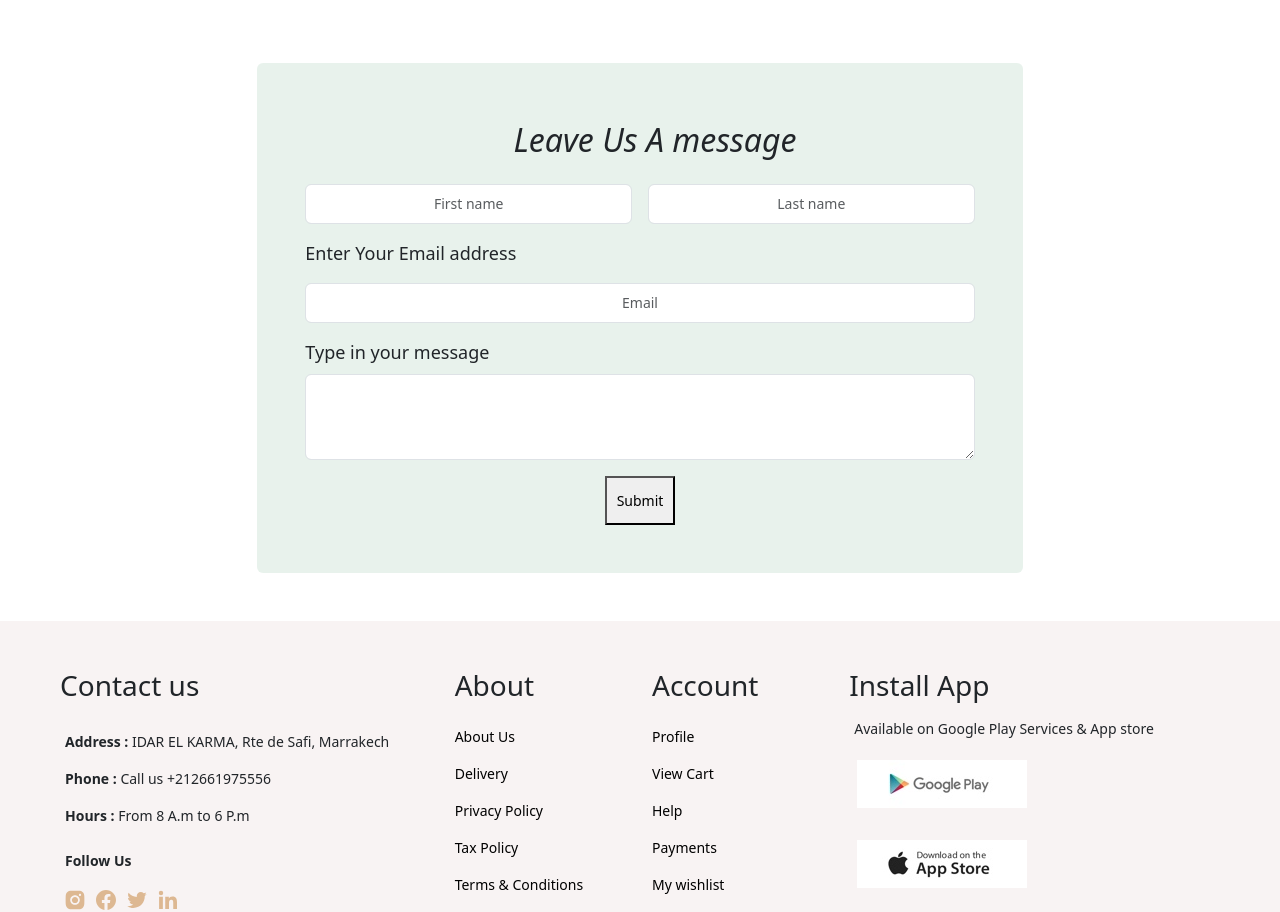
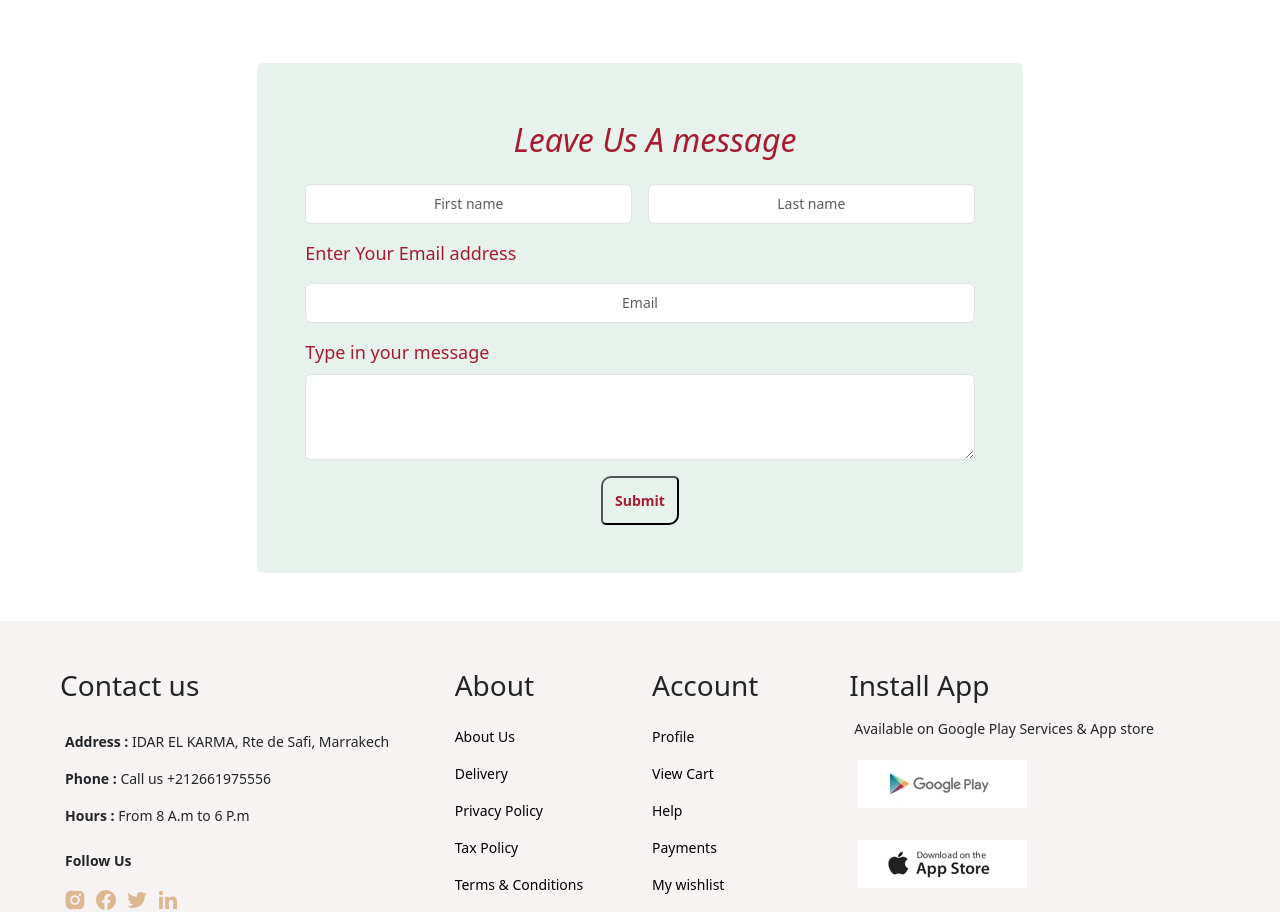
Before and after one commit to Chaimaert/e-comm-plat, a React (Vite) app: page /contact in a window 1280 px wide. Shown: the part 900-1812 px from the top of the page. Built offline with nearby package versions, Linux system fonts and the light colour scheme.

Commit message:
finishing the contact page

```diff
--- a/src/App.css
+++ b/src/App.css
@@ -483,3 +483,16 @@ tbody {
   font-size: 14px;
   height: 40px;
 }
+
+#button-link {
+  border-radius: 10px 5px;
+  background: transparent;
+  padding: 12px;
+  color: #a51c30;
+  font-weight: 700;
+  font-size: 14px;
+}
+
+.mail {
+  color: #a51c30;
+}
--- a/src/pages/contact.jsx
+++ b/src/pages/contact.jsx
@@ -65,7 +65,7 @@ const contact = () => {
           <div className="row">
             <div className="col-lg-8 col-md-10 col-sm-12 m-auto">
               <div className="card p-5">
-                <h2 className="text-center mb-4">Leave Us A message</h2>
+                <h2 className="text-center mb-4 mail">Leave Us A message</h2>
                 <div className=" d-flex align-items-center justify-content-center">
                   <div className="row g-3">
                     <div className="col-md-6">
@@ -87,7 +87,7 @@ const contact = () => {
                     <div className="col-12">
                       <label
                         htmlFor="exampleFormControlInput1"
-                        className="form-label mb-3"
+                        className="form-label mb-3 mail"
                       >
                         Enter Your Email address
                       </label>
@@ -101,7 +101,7 @@ const contact = () => {
                     <div className="col-12">
                       <label
                         htmlFor="exampleFormControlTextarea1"
-                        className="form-label"
+                        className="form-label mail"
                       >
                         Type in your message
                       </label>
```
